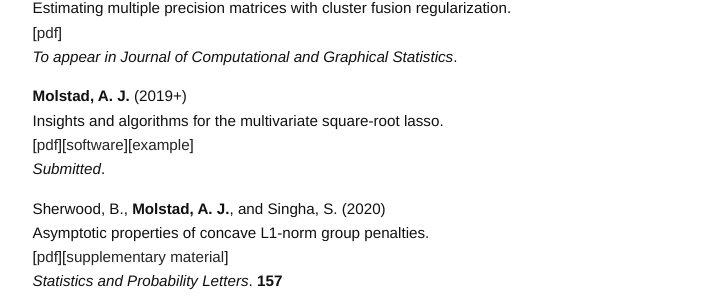
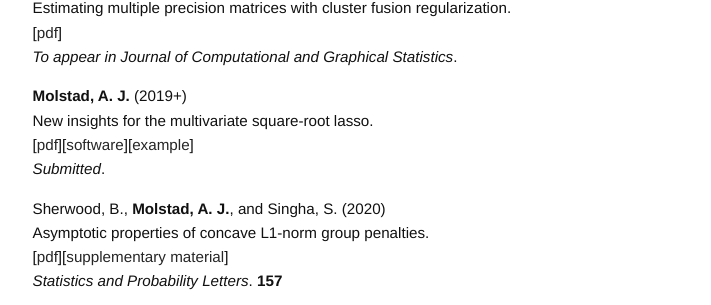
Before and after one commit to ajmolstad/ajmolstad.github.io, a Jekyll site: the page built from research.md, in a window 1280 px wide. Shown: the part 994-1299 px from the top of the page, without its empty margins (275-986 px from the left). Built offline with Jekyll 4.4.1, drawn with Linux system fonts in a browser that asks for light colours.

Commit message:
Update article title

```diff
--- a/research.md
+++ b/research.md
@@ -38,7 +38,7 @@
 *To appear in Journal of Computational and Graphical Statistics*.  <br>
 
 **Molstad, A. J.** (2019+)<br>
-Insights and algorithms for the multivariate square-root lasso. <br>
+New insights for the multivariate square-root lasso. <br>
 [[pdf](https://arxiv.org/pdf/1909.05041)][[software](https://github.com/ajmolstad/MSRL)][[example](/docs/MSRL_Example.html)] <br>
 *Submitted*.  <br>
 
```
Also changed, not shown: 1 other file.
